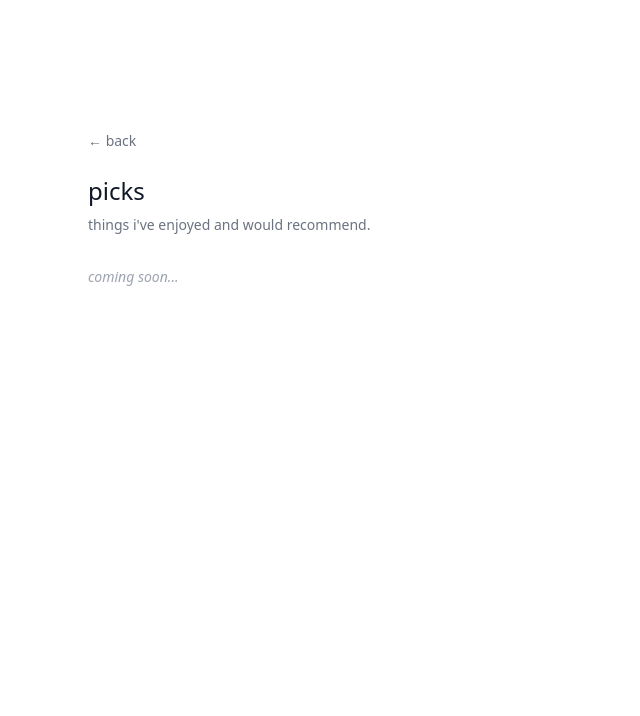
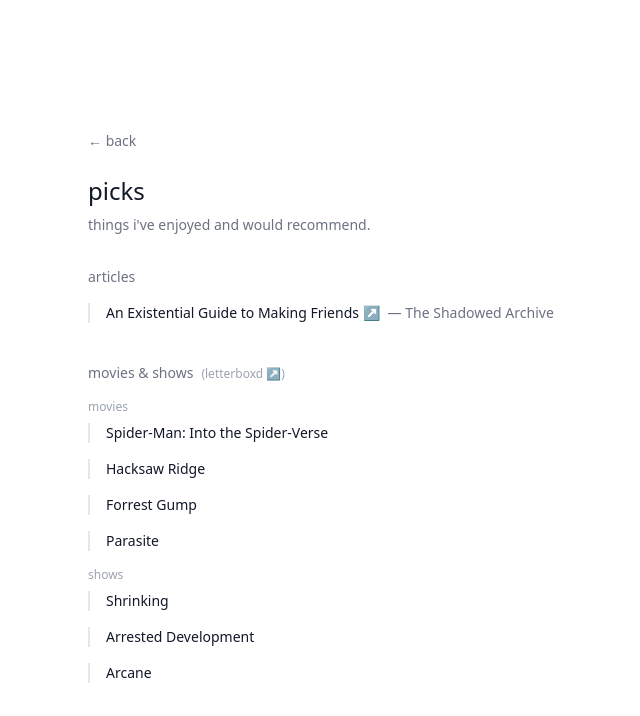
Before and after one commit to keving3ng/kgeng.dev, a React (Vite) app: page /picks in a window 1280 px wide. Shown: the top 716 px of the page, without its empty margins (168-808 px from the left). Built offline with nearby package versions, Linux system fonts and the light colour scheme.

Commit message:
picks additions

```diff
--- a/src/components/Sidebar.tsx
+++ b/src/components/Sidebar.tsx
@@ -80,6 +80,26 @@ export function MobileNav({
           {/* Divider */}
           <div className="border-t border-gray-200 dark:border-gray-800 my-4" />
 
+          {/* Lists */}
+          {lists.length > 0 && (
+            <>
+              <div className="space-y-2 mb-4">
+                {lists.map((list) => (
+                  <a
+                    key={list.url}
+                    href={list.url}
+                    className="block text-sm text-gray-500 dark:text-gray-400 py-1"
+                  >
+                    {list.label}
+                  </a>
+                ))}
+              </div>
+
+              {/* Divider */}
+              <div className="border-t border-gray-200 dark:border-gray-800 my-4" />
+            </>
+          )}
+
           {/* Links */}
           <div className="space-y-2 mb-4">
             {links.map((link) => (
@@ -99,7 +119,7 @@ export function MobileNav({
           <div className="border-t border-gray-200 dark:border-gray-800 my-4" />
 
           {/* Tools */}
-          <div className="space-y-2 mb-4">
+          <div className="space-y-2">
             {tools.map((tool) => (
               <a
                 key={tool.url}
@@ -110,24 +130,6 @@ export function MobileNav({
               </a>
             ))}
           </div>
-
-          {/* Divider */}
-          <div className="border-t border-gray-200 dark:border-gray-800 my-4" />
-
-          {/* Lists */}
-          {lists.length > 0 && (
-            <div className="space-y-2">
-              {lists.map((list) => (
-                <a
-                  key={list.url}
-                  href={list.url}
-                  className="block text-sm text-gray-500 dark:text-gray-400 py-1"
-                >
-                  {list.label}
-                </a>
-              ))}
-            </div>
-          )}
         </div>
       </div>
     </div>
@@ -167,6 +169,26 @@ function Sidebar({ filters, activeFilter, onFilterChange, links, tools, lists =
         {/* Divider */}
         <div className="border-t border-gray-200 dark:border-gray-800"></div>
 
+        {/* Lists */}
+        {lists.length > 0 && (
+          <>
+            <div className="space-y-2">
+              {lists.map((list) => (
+                <a
+                  key={list.url}
+                  href={list.url}
+                  className="block text-sm text-gray-500 dark:text-gray-400 hover:text-gray-700 dark:hover:text-gray-300 transition-colors"
+                >
+                  {list.label}
+                </a>
+              ))}
+            </div>
+
+            {/* Divider */}
+            <div className="border-t border-gray-200 dark:border-gray-800"></div>
+          </>
+        )}
+
         {/* Links */}
         <div className="space-y-2">
           {links.map((link) => (
@@ -197,24 +219,6 @@ function Sidebar({ filters, activeFilter, onFilterChange, links, tools, lists =
             </a>
           ))}
         </div>
-
-        {/* Divider */}
-        <div className="border-t border-gray-200 dark:border-gray-800"></div>
-
-        {/* Lists */}
-        {lists.length > 0 && (
-          <div className="space-y-2">
-            {lists.map((list) => (
-              <a
-                key={list.url}
-                href={list.url}
-                className="block text-sm text-gray-500 dark:text-gray-400 hover:text-gray-700 dark:hover:text-gray-300 transition-colors"
-              >
-                {list.label}
-              </a>
-            ))}
-          </div>
-        )}
       </div>
     </aside>
   )
--- a/src/pages/Picks.tsx
+++ b/src/pages/Picks.tsx
@@ -5,11 +5,13 @@ interface Pick {
   author?: string
   url?: string
   note?: string
+  label?: string // optional sub-section label
 }
 
 interface Category {
   name: string
   items: Pick[]
+  link?: { label: string; url: string }
 }
 
 const categories: Category[] = [
@@ -23,8 +25,11 @@ const categories: Category[] = [
   {
     name: 'articles',
     items: [
-      // Add your article picks here
-      // { title: 'Example Article', url: 'https://...', note: 'Why I recommend it' },
+      {
+        title: 'An Existential Guide to Making Friends',
+        url: 'https://theshadowedarchive.substack.com/p/an-existential-guide-to-making-friends',
+        author: 'The Shadowed Archive',
+      },
     ],
   },
   {
@@ -36,9 +41,15 @@ const categories: Category[] = [
   },
   {
     name: 'movies & shows',
+    link: { label: 'letterboxd', url: 'https://letterboxd.com/kegk3g/' },
     items: [
-      // Add your movie/show picks here
-      // { title: 'Example Movie', note: 'Why I recommend it' },
+      { title: 'Spider-Man: Into the Spider-Verse', label: 'movies' },
+      { title: 'Hacksaw Ridge' },
+      { title: 'Forrest Gump' },
+      { title: 'Parasite' },
+      { title: 'Shrinking', label: 'shows' },
+      { title: 'Arrested Development' },
+      { title: 'Arcane' },
     ],
   },
   {
@@ -79,15 +90,30 @@ function Picks() {
           <div className="space-y-10">
             {nonEmptyCategories.map((category) => (
               <section key={category.name}>
-                <h2 className="text-sm text-gray-500 dark:text-gray-400 mb-4 lowercase">
-                  {category.name}
-                </h2>
+                <div className="flex items-baseline gap-2 mb-4">
+                  <h2 className="text-sm text-gray-500 dark:text-gray-400 lowercase">
+                    {category.name}
+                  </h2>
+                  {category.link && (
+                    <a
+                      href={category.link.url}
+                      target="_blank"
+                      rel="noopener noreferrer"
+                      className="text-xs text-gray-400 dark:text-gray-500 hover:text-gray-600 dark:hover:text-gray-400 transition-colors"
+                    >
+                      ({category.link.label} ↗)
+                    </a>
+                  )}
+                </div>
                 <div className="space-y-4">
                   {category.items.map((item, idx) => (
-                    <div
-                      key={idx}
-                      className="border-l-2 border-gray-200 dark:border-gray-800 pl-4"
-                    >
+                    <div key={idx}>
+                      {item.label && (
+                        <p className="text-xs text-gray-400 dark:text-gray-500 mb-2 mt-2">
+                          {item.label}
+                        </p>
+                      )}
+                      <div className="border-l-2 border-gray-200 dark:border-gray-800 pl-4">
                       <div className="flex items-baseline gap-2">
                         {item.url ? (
                           <a
@@ -114,6 +140,7 @@ function Picks() {
                           {item.note}
                         </p>
                       )}
+                      </div>
                     </div>
                   ))}
                 </div>
--- a/src/pages/Recipes.tsx
+++ b/src/pages/Recipes.tsx
@@ -101,6 +101,11 @@ function Recipes() {
                     {recipe.name}
                   </span>
                 )}
+                {recipe.notes && (
+                  <p className="text-sm text-gray-500 dark:text-gray-400 mt-0.5">
+                    {recipe.notes}
+                  </p>
+                )}
                 {recipe.tags.length > 0 && (
                   <div className="flex flex-wrap gap-1 mt-1">
                     {recipe.tags.map((tag) => (
--- a/src/services/recipes.ts
+++ b/src/services/recipes.ts
@@ -2,6 +2,7 @@ export interface Recipe {
   id: string
   name: string
   url: string | null
+  notes: string | null
   tags: string[]
 }
 
```
Also changed, not shown: 1 other file (tests, documents, lock files or other folders).
